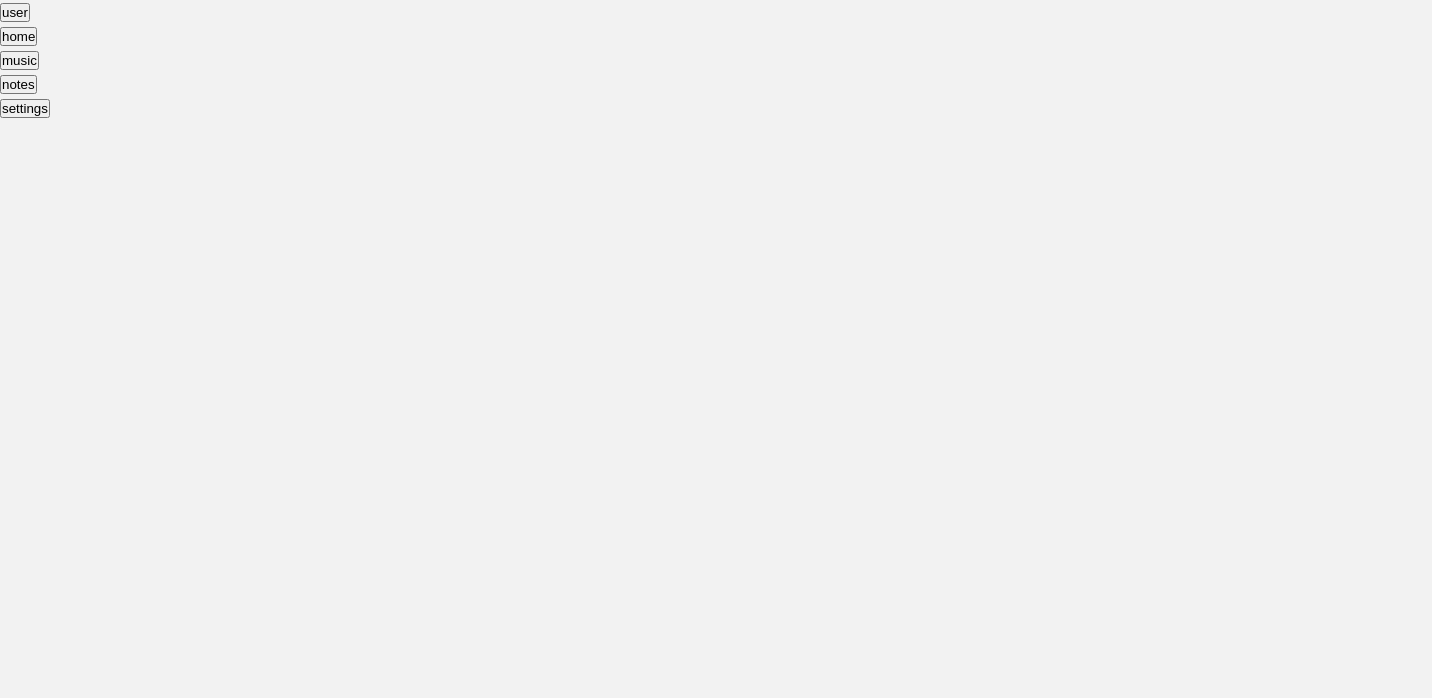
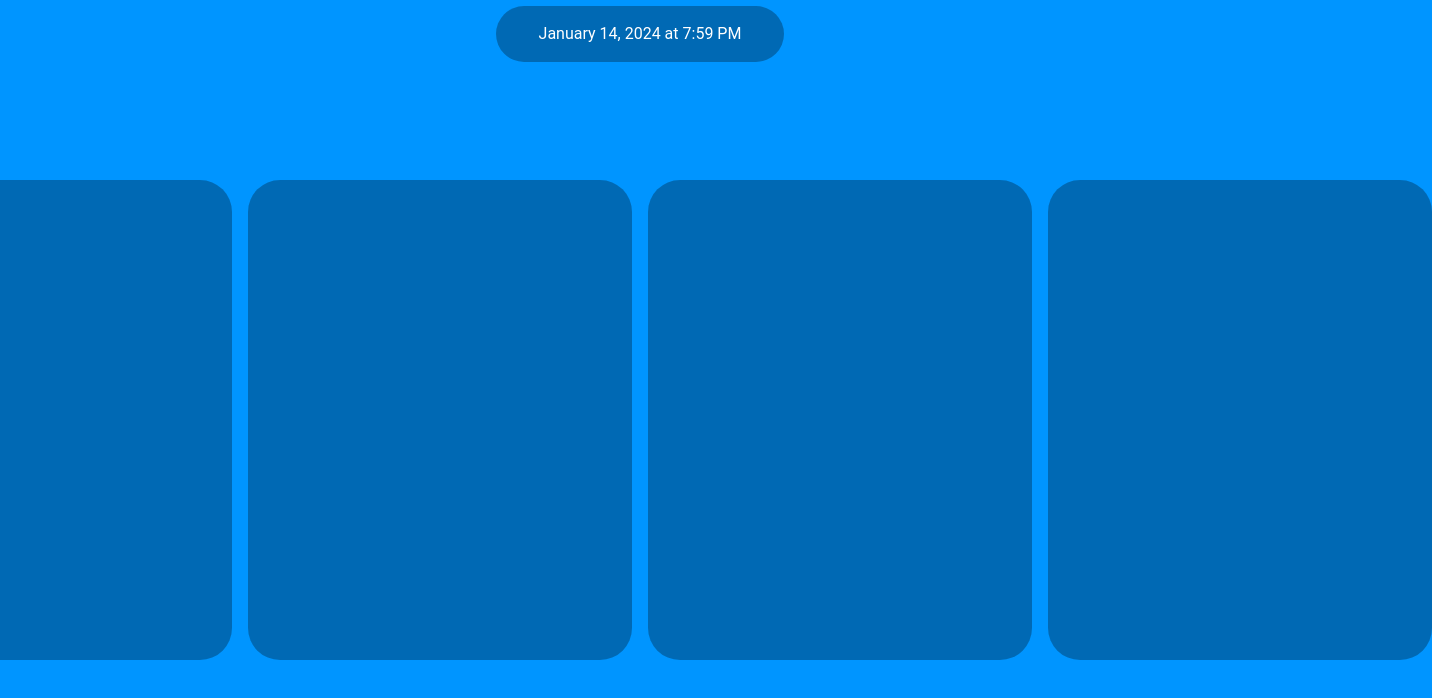
Before and after one commit to RuAhTo/Dashboard-1, a plain HTML site: page index.html in a window 1280 px wide. Shown: the whole page, 1432 px wide, since content can reach past the window. Drawn offline with Linux system fonts and the light colour scheme.

Commit message:
MVP html css / dateTime

```diff
--- a/index.html
+++ b/index.html
@@ -11,23 +11,17 @@
 <body>
     <header>
         <nav class="clock-date-container">
-            <div class="clock-container"></div>
+            <div class="clock-container" id="dateTime">Clock</div>
             <div class="date-container"></div>
         </nav>
     </header>
     <main>
         <div class="main-container">
-            <nav class="navbar-container">
-                <div class="navbar">
-                    <div class="navbar-item"><button class="user" type="">user</button></div>
-                    <div class="navbar-item"><button class="home" type="">home</button></div>
-                    <div class="navbar-item"><button class="music" type="">music</button></div>
-                    <div class="navbar-item"><button class="notes" type="">notes</button></div>
-                    <div class="navbar-item"><button class="settings">settings</button></div>
-                </div>
-            </nav>
             <div class="content-container">
-
+                <div class="content-card"></div>
+                <div class="content-card"></div>
+                <div class="content-card"></div>
+                <div class="content-card"></div>
             </div>
         </div>
     </main>
--- a/script.js
+++ b/script.js
@@ -0,0 +1,9 @@
+const dateTime = document.querySelector('#dateTime');
+
+options = {
+    hour: 'numeric', minute: 'numeric',
+    year: 'numeric', month: 'long', day: 'numeric',
+  };
+  const clock = () => dateTime.innerText=new Intl.DateTimeFormat('en-EN', options).format(new Date())
+  clock()
+  setInterval(clock, 1000);
--- a/style.css
+++ b/style.css
@@ -3,12 +3,48 @@
     padding: 0;
 }
 body{
-    background-color: #f2f2f2;
+    background-color: #0095ff;
     font-family: 'Roboto', sans-serif;
     font-size: 16px;
     line-height: 1.5;
     color: #333;
+    width: 100vw;
+    height: auto;
 }
 header{
-
+    height: 2rem;
+    background-color: #0095ff;
+    color: #fff;
+    padding: 10px;
+    text-align: center;
+    display: flex;
+    justify-content: center;
+    align-items: center;
+    margin-bottom: 8rem;
 }
+.clock-date-container{
+    margin-top: 1rem;
+    background-color: #0000004b;
+    padding: 1rem;
+    width: 16rem;
+    border-radius: 2rem;
+}
+.main-container{
+    width: 100vw;
+    height: 100vh;
+}
+.content-container{
+    width: 100vw;
+    height: 100vh;
+    gap: 1rem;
+    display: flex;
+    justify-content: center;
+    align-items: flex-start;
+    flex-direction: row;
+}
+.content-card {
+    background-color: #0000004b;
+    padding: 12rem;
+    border-radius: 2rem;
+    height: 6rem;
+}
```
